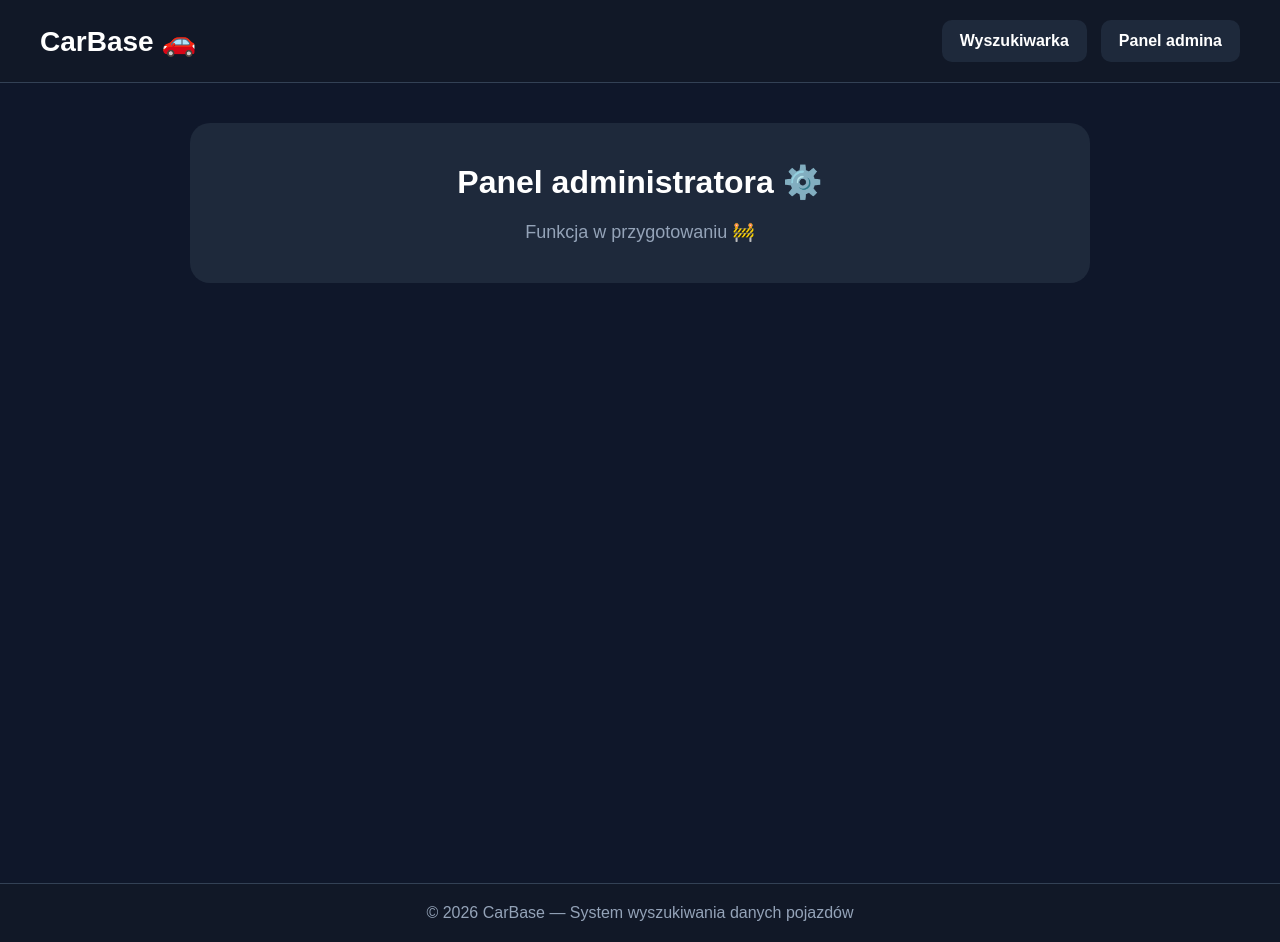
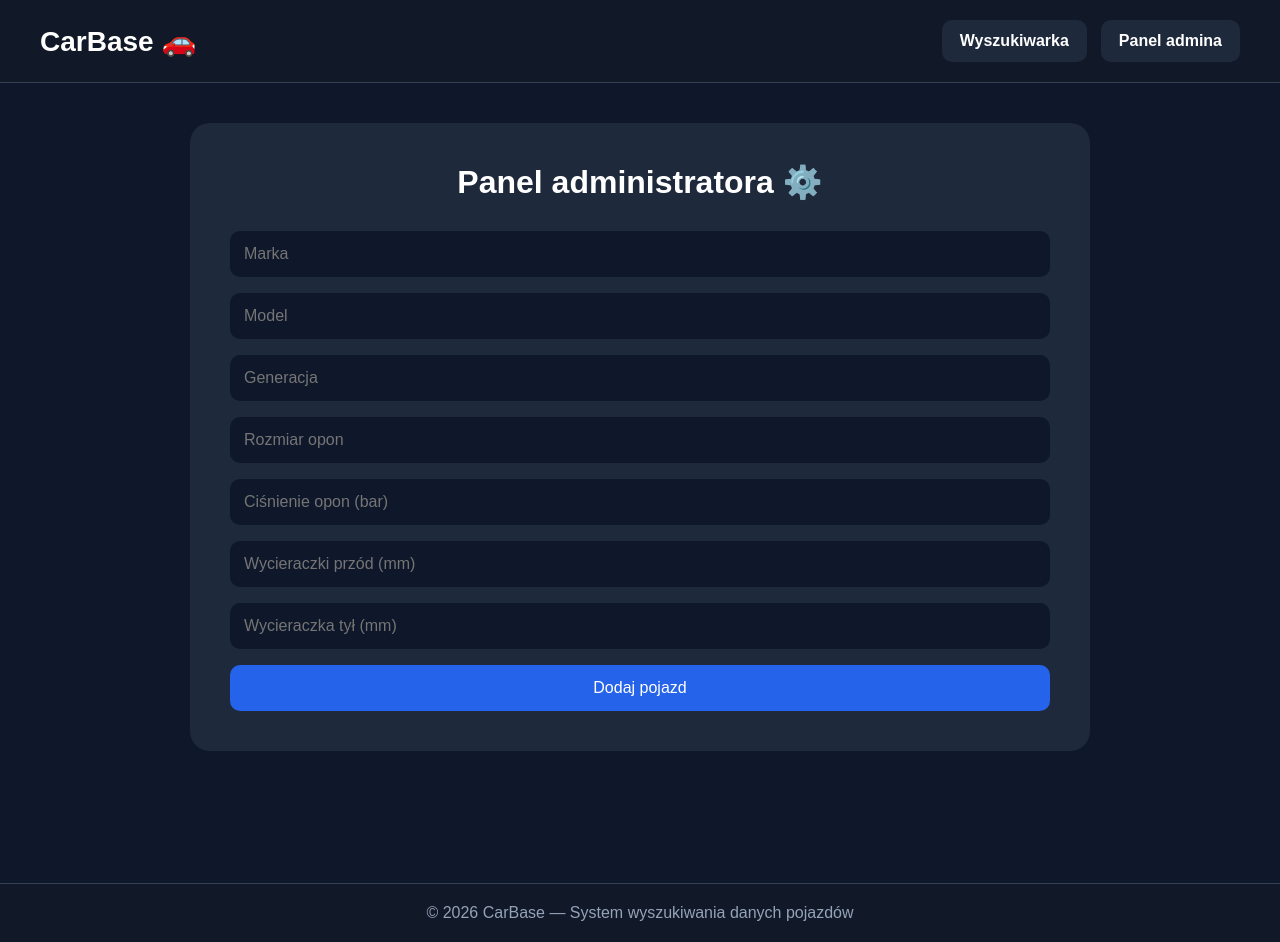
Before and after one commit to KubaGawronski/praktyki2, a React (Vite) app in the folder frontend/: page /admin in a window 1280 px wide. Built offline with nearby package versions, Linux system fonts and the light colour scheme.

Commit message:
Add option to create new car info in adminpage

```diff
--- a/frontend/src/pages/AdminPage.tsx
+++ b/frontend/src/pages/AdminPage.tsx
@@ -1,4 +1,48 @@
+import { useState } from "react";
+import axios from "axios";
+import { API_URL } from "../config/api";
+
 function AdminPage() {
+    const [brand, setBrand] = useState("");
+    const [model, setModel] = useState("");
+    const [generation, setGeneration] = useState("");
+
+    const [tireSize, setTireSize] = useState("");
+    const [tirePressure, setTirePressure] = useState("");
+
+    const [frontWipers, setFrontWipers] = useState("");
+    const [rearWiper, setRearWiper] = useState("");
+
+    const addVehicle = async () => {
+        try {
+            await axios.post(
+                `${API_URL}/vehicle-data`,
+                {
+                    brand,
+                    model,
+                    generation,
+                    tireSize,
+                    tirePressure,
+                    frontWipers,
+                    rearWiper
+                }
+            );
+
+            alert("Pojazd dodany 🚗");
+
+            setBrand("");
+            setModel("");
+            setGeneration("");
+            setTireSize("");
+            setTirePressure("");
+            setFrontWipers("");
+            setRearWiper("");
+
+        } catch (err) {
+            alert("Błąd dodawania pojazdu");
+        }
+    };
+
     return (
         <div
             style={{
@@ -14,30 +58,120 @@ function AdminPage() {
                     margin: "0 auto",
                     backgroundColor: "#1e293b",
                     padding: "40px",
-                    borderRadius: "20px",
-                    textAlign: "center"
+                    borderRadius: "20px"
                 }}
             >
                 <h1
                     style={{
                         marginTop: 0,
-                        marginBottom: "20px"
+                        marginBottom: "30px",
+                        textAlign: "center"
                     }}
                 >
                     Panel administratora ⚙️
                 </h1>
 
-                <p
+                <div
                     style={{
-                        color: "#94a3b8",
-                        fontSize: "18px"
+                        display: "flex",
+                        flexDirection: "column",
+                        gap: "16px"
                     }}
                 >
-                    Funkcja w przygotowaniu 🚧
-                </p>
+                    <input
+                        placeholder="Marka"
+                        value={brand}
+                        onChange={(e) =>
+                            setBrand(e.target.value)
+                        }
+                        style={inputStyle}
+                    />
+
+                    <input
+                        placeholder="Model"
+                        value={model}
+                        onChange={(e) =>
+                            setModel(e.target.value)
+                        }
+                        style={inputStyle}
+                    />
+
+                    <input
+                        placeholder="Generacja"
+                        value={generation}
+                        onChange={(e) =>
+                            setGeneration(e.target.value)
+                        }
+                        style={inputStyle}
+                    />
+
+                    <input
+                        placeholder="Rozmiar opon"
+                        value={tireSize}
+                        onChange={(e) =>
+                            setTireSize(e.target.value)
+                        }
+                        style={inputStyle}
+                    />
+
+                    <input
+                        placeholder="Ciśnienie opon (bar)"
+                        type="number"
+                        value={tirePressure}
+                        onChange={(e) =>
+                            setTirePressure(e.target.value)
+                        }
+                        style={inputStyle}
+                    />
+
+                    <input
+                        placeholder="Wycieraczki przód (mm)"
+                        value={frontWipers}
+                        onChange={(e) =>
+                            setFrontWipers(e.target.value)
+                        }
+                        style={inputStyle}
+                    />
+
+                    <input
+                        placeholder="Wycieraczka tył (mm)"
+                        type="number"
+                        value={rearWiper}
+                        onChange={(e) =>
+                            setRearWiper(e.target.value)
+                        }
+                        style={inputStyle}
+                    />
+
+                    <button
+                        style={{
+                            width: "100%",
+                            padding: "14px",
+                            borderRadius: "10px",
+                            border: "none",
+                            backgroundColor: "#2563eb",
+                            color: "white",
+                            fontSize: "16px",
+                            cursor: "pointer"
+                        }}
+                        onClick={addVehicle}
+                    >
+                        Dodaj pojazd
+                    </button>
+                </div>
             </div>
         </div>
     );
 }
+const inputStyle: React.CSSProperties = {
+    width: "100%",
+    padding: "14px",
+    borderRadius: "10px",
+    border: "none",
+    fontSize: "16px",
+    boxSizing: "border-box",
+    backgroundColor: "#0f172a",
+    color: "white"
+};
 
 export default AdminPage;
```
Also changed, not shown: 1 other file (tests, documents, lock files or other folders).
